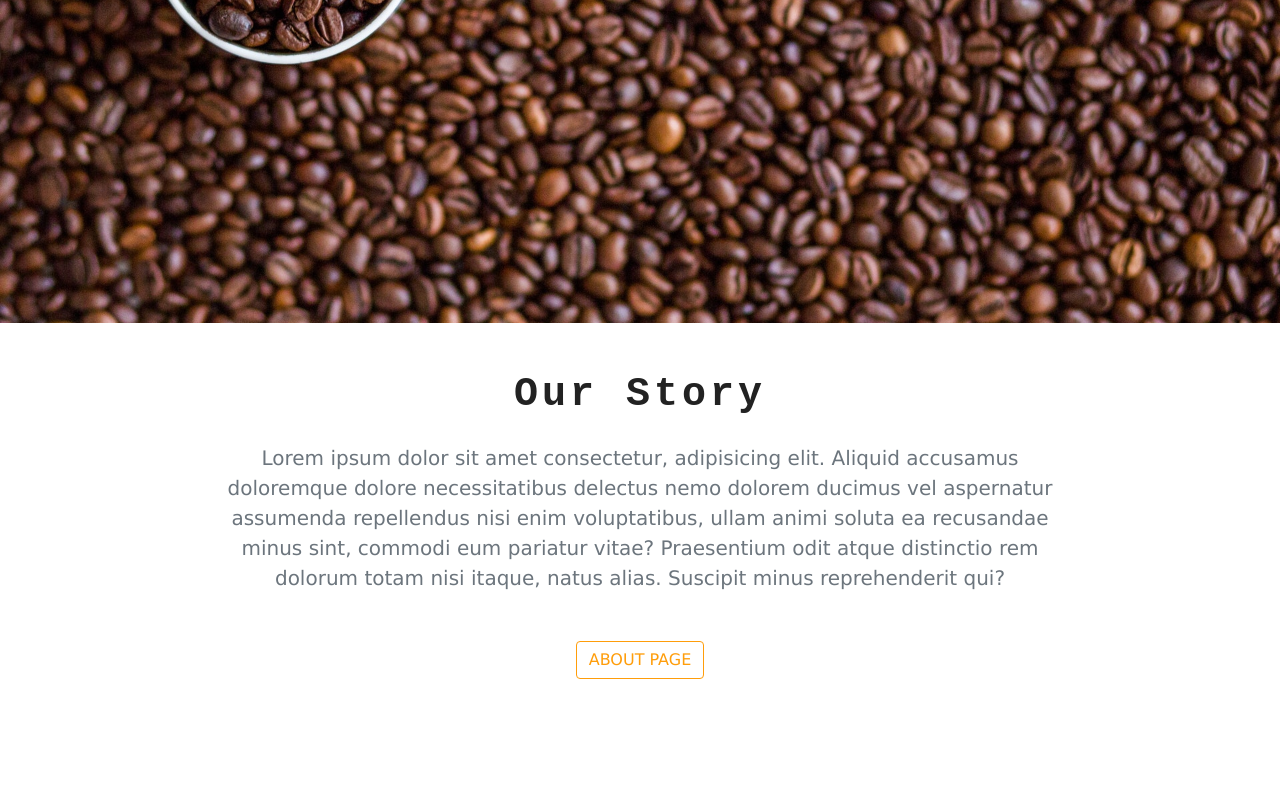
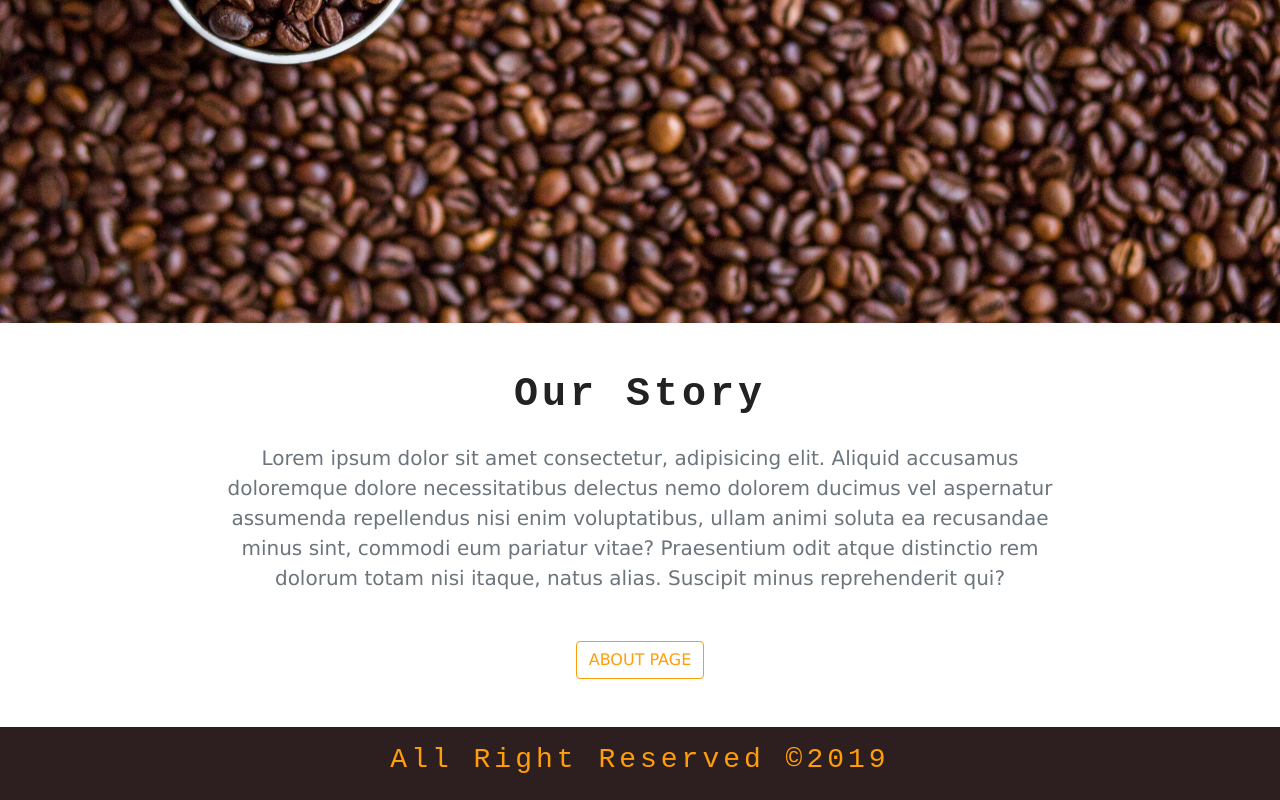
Before and after one commit to jmargielewski/coffee-shop, a Gatsby site: page / in a window 1280 px wide. Shown: the part 535-1335 px from the top of the page. Before the commit the page ends 1262 px from the top, so only its background shows below. Built offline with nearby package versions, Linux system fonts and the light colour scheme; Gatsby itself is replaced by a stand-in of ours.

Commit message:
footer component

```diff
--- /dev/null
+++ b/src/components/Footer/Footer.jsx
@@ -0,0 +1,18 @@
+import React from 'react';
+
+const Footer = () => (
+  <footer className="footer py-3">
+    <div className="container">
+      <div className="row">
+        <div className="col-10 mx-auto col-md-6 text-yellow text-center text-capitalize">
+          <h3>
+            all right reserved &copy;
+            {new Date().getFullYear().toString()}
+          </h3>
+        </div>
+      </div>
+    </div>
+  </footer>
+);
+
+export default Footer;
--- /dev/null
+++ b/src/components/Footer/index.js
@@ -0,0 +1 @@
+export { default } from './Footer';
--- a/src/components/Layout/Layout.jsx
+++ b/src/components/Layout/Layout.jsx
@@ -5,11 +5,13 @@
 import './layout.css';
 
 import Navbar from '../Navbar';
+import Footer from '../Footer';
 
 const Layout = ({ children }) => (
   <>
     <Navbar />
     {children}
+    <Footer />
   </>
 );
 
--- a/src/components/Layout/layout.css
+++ b/src/components/Layout/layout.css
@@ -56,3 +56,7 @@
   background-position: center;
   background-size: cover;
 }
+
+.footer {
+  background: var(--mainBrown);
+}
```
